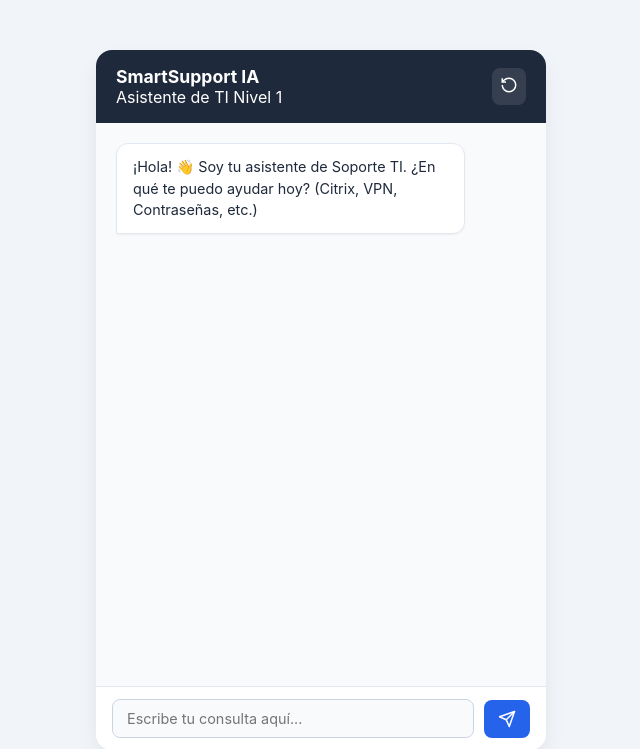
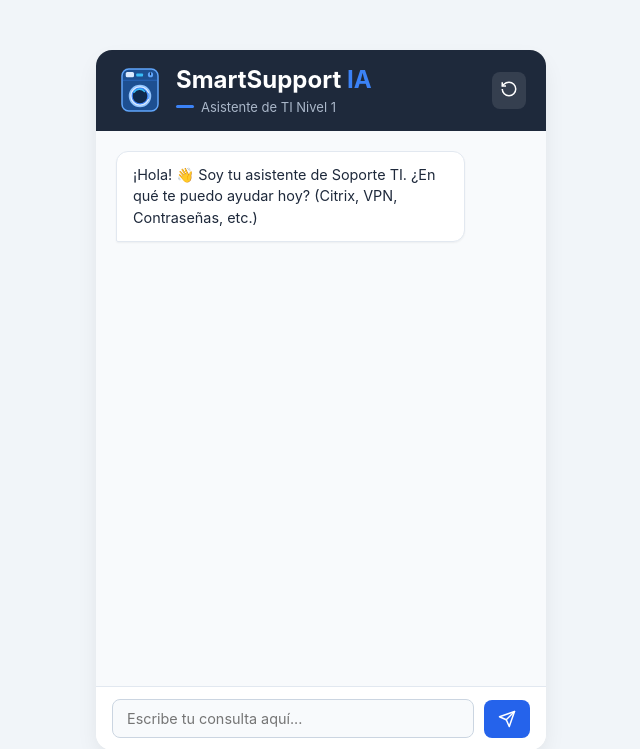
Before and after one commit to tuto44/Asistente_Inteligente, a PHP site: page / in a window 1280 px wide. Shown: the top 749 px of the page, without its empty margins (319-959 px from the left). Run offline with PHP 8.4, Linux system fonts and the light colour scheme.

Commit message:
logo del chat

```diff
--- a/Principal/public/css/style.css
+++ b/Principal/public/css/style.css
@@ -42,14 +29,104 @@ body {
     align-items: center;
 }
 
-.chat-header h1 {
-    font-size: 1.1rem;
-    font-weight: 700;
+.chat-header-title {
+    display: flex;
+    align-items: center;
+    gap: 12px;
 }
 
-.chat-header p {
-    font-size: 0.75rem;
-    color: #94a3b8;
+.brand-icon {
+    width: 48px;
+    height: 48px;
+    flex-shrink: 0;
+}
+
+/* SVG - Elementos del logo de lavadora */
+.logo-bg {
+    fill: #1d4f91;
+    stroke: #60a5fa;
+    stroke-width: 2;
+}
+
+.logo-divider {
+    stroke: #3b82f6;
+    stroke-width: 1.5;
+    opacity: 0.4;
+}
+
+.logo-panel {
+    fill: #dbeafe;
+}
+
+.logo-tech {
+    fill: #38bdf8;
+}
+
+.logo-button {
+    fill: #60a5fa;
+}
+
+.logo-knob-mark {
+    stroke: #102a4c;
+    stroke-width: 1.5;
+    stroke-linecap: round;
+}
+
+.logo-drum-border {
+    fill: #dbeafe;
+    stroke: #93c5fd;
+    stroke-width: 2;
+}
+
+.logo-drum {
+    fill: #102a4c;
+    stroke: #3b82f6;
+    stroke-width: 1.5;
+}
+
+.logo-handle {
+    stroke: #60a5fa;
+    stroke-width: 2;
+    stroke-linecap: round;
+}
+
+.logo-shine {
+    stroke: #38bdf8;
+    stroke-width: 2;
+    stroke-linecap: round;
+    fill: none;
+}
+
+/* Textos de la marca */
+.brand-text h2 {
+    margin: 0;
+    color: #ffffff;
+    font-size: 24px;
+    font-weight: 700;
+    line-height: 1.2;
+}
+
+.brand-text h2 span {
+    color: #3b82f6;
+}
+
+.brand-subtitle {
+    display: flex;
+    align-items: center;
+    gap: 7px;
+    margin-top: 4px;
+}
+
+.subtitle-line {
+    width: 18px;
+    height: 3px;
+    background: #3b82f6;
+    border-radius: 4px;
+}
+
+.brand-subtitle small {
+    color: #aab7c9;
+    font-size: 13px;
 }
 
 .reset-btn {
@@ -309,6 +407,41 @@ body {
     color: #0f172a;
 }
 
+/* ==========================================
+   ESTILOS DE LA PANTALLA DE CHAT (CORREGIDOS)
+   ========================================== */
+.chat-container {
+    width: 100%;
+    max-width: 450px;
+    height: 90vh;
+    max-height: 700px;
+    background: #ffffff;
+    border-radius: 16px;
+    box-shadow: 0 10px 25px -5px rgba(0, 0, 0, 0.1);
+    display: flex;
+    flex-direction: column;
+    overflow: hidden;
+}
+
+/* Regla indispensable para expandir el área del chat */
+.chat-main {
+    flex: 1;
+    display: flex;
+    flex-direction: column;
+    overflow: hidden;
+    min-height: 0;
+}
+
+.chat-messages {
+    flex: 1;
+    padding: 20px;
+    overflow-y: auto;
+    display: flex;
+    flex-direction: column;
+    gap: 12px;
+    background: #f8fafc;
+}
+
 .chat-input-container {
     padding: 12px 16px;
     background: #ffffff;
--- a/Principal/src/Views/chat.php
+++ b/Principal/src/Views/chat.php
@@ -9,16 +9,34 @@
 </head>
 <body>
     <div class="chat-container">
-        <!-- Encabezado con botón de reset -->
+        <!-- Encabezado -->
         <header class="chat-header">
             <div class="header-info">
-                <div class="status-dot"></div>
-                <div>
-                    <h1>SmartSupport IA</h1>
-                    <span class="subtitle">Asistente de TI Nivel 1</span>
+                <div class="chat-header-title">
+            <svg
+                class="brand-icon" viewBox="0 0 64 64"fill="none" xmlns="http://www.w3.org/2000/svg" >
+                <rect x="8" y="4" width="48" height="56" rx="9" class="logo-bg"/>
+                <line x1="8" y1="19" x2="56" y2="19" class="logo-divider"/>
+                <rect x="13" y="8" width="11" height="7" rx="2" class="logo-panel"/>
+                <rect x="27" y="10" width="9" height="4" rx="1" class="logo-tech"/>
+                <circle cx="46" cy="11.5" r="3.5" class="logo-button"/>
+                <line x1="46" y1="11.5" x2="46" y2="9" class="logo-knob-mark"/>
+                <circle cx="32" cy="40" r="14" class="logo-drum-border"/>
+                <circle cx="32" cy="40" r="10.5" class="logo-drum"/>
+                <path d="M 24 35 A 9 9 0 0 1 38 34" class="logo-shine"/>
+                <path d="M 43 37 C 44.5 39 44.5 41 43 43" class="logo-handle"/>
+            </svg>
+                    <div class="brand-text">
+                        <h2>SmartSupport <span>IA</span></h2>
+                        <div class="brand-subtitle">
+                            <span class="subtitle-line"></span>
+                            <small>Asistente de TI Nivel 1</small>
                         </div>
                     </div>
-            <button id="reset-btn" type="button" class="reset-btn" title="Nueva consulta">
+                </div>
+            </div>
+
+            <button id="reset-btn" type="button" class="reset-btn" title="Nueva consulta" aria-label="Nueva consulta">
                 <svg width="18" height="18" viewBox="0 0 24 24" fill="none" stroke="currentColor" stroke-width="2">
                     <path d="M3 12a9 9 0 1 0 9-9 9.75 9.75 0 0 0-6.74 2.74L3 8"></path>
                     <path d="M3 3v5h5"></path>
@@ -26,6 +44,7 @@
             </button>
         </header>
 
+        <main class="chat-main">
             <!-- Caja de Mensajes -->
             <div id="chat-messages" class="chat-messages">
                 <div class="message bot-message">
@@ -37,14 +56,15 @@
 
             <!-- Formulario de Envío -->
             <form id="chat-form" class="chat-input-container">
-    <input type="text" id="user-input" placeholder="Escribe tu consulta aquí..." autocomplete="off" required>
-    <button type="submit" class="send-btn" id="send-btn">
+                <input type="text" id="user-input" placeholder="Escribe tu consulta aquí..." autocomplete="off" aria-label="Escribe tu consulta" required>
+                <button type="submit" class="send-btn" id="send-btn" aria-label="Enviar mensaje">
                     <svg width="18" height="18" viewBox="0 0 24 24" fill="none" stroke="currentColor" stroke-width="2" stroke-linecap="round" stroke-linejoin="round">
                         <line x1="22" y1="2" x2="11" y2="13"></line>
                         <polygon points="22 2 15 22 11 13 2 9 22 2"></polygon>
                     </svg>
                 </button>
             </form>
+        </main>
     </div>
 
     <script src="/js/chat.js?v=<?= time() ?>"></script>
```
Also changed, not shown: other parts of Principal/public/css/style.css (+34 -62 lines), Principal/public/js/chat.js (+44 -4 lines), Principal/src/Views/Admin.php (+13 -12 lines), 1 other file. Lines whose indentation alone changed are shown as unchanged.
